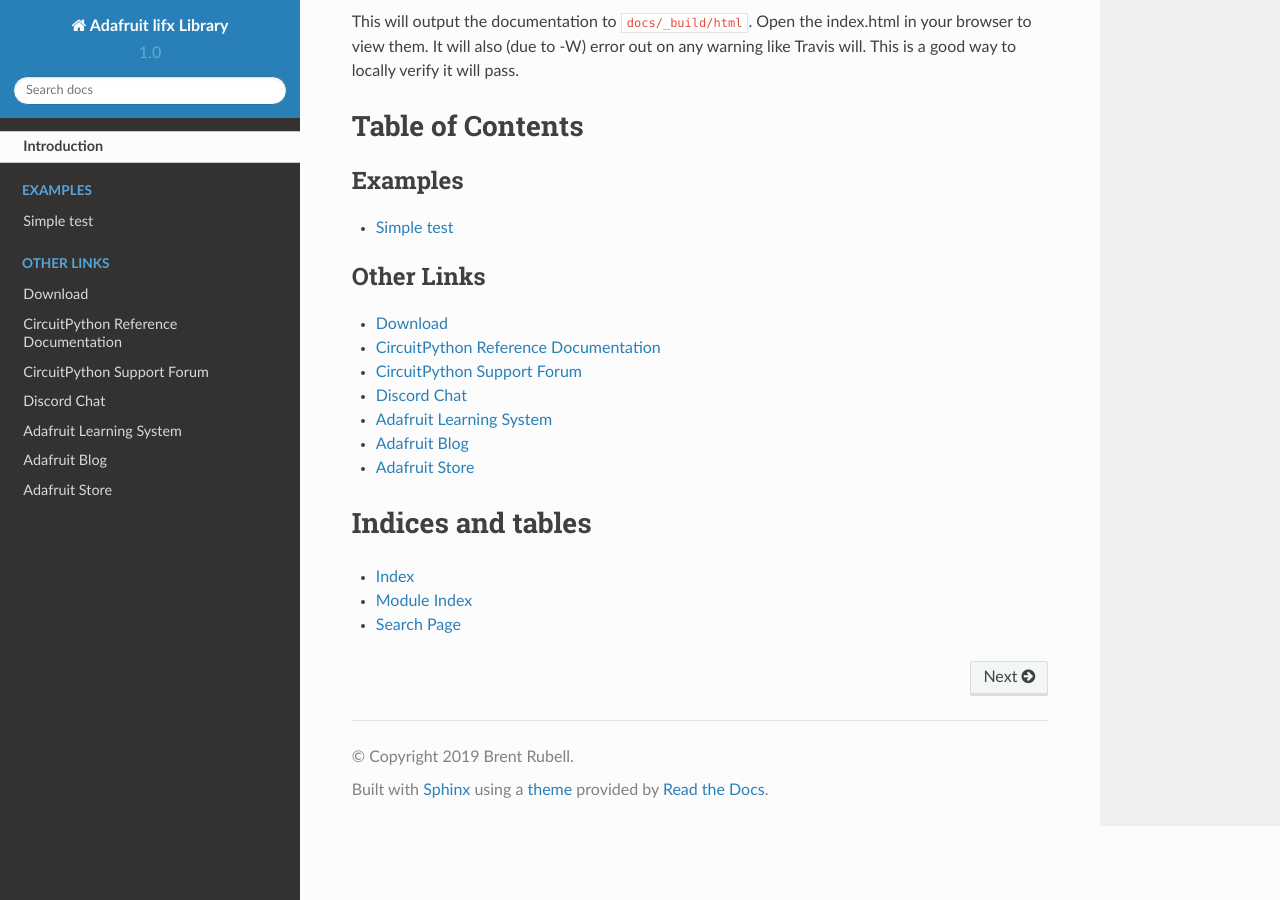
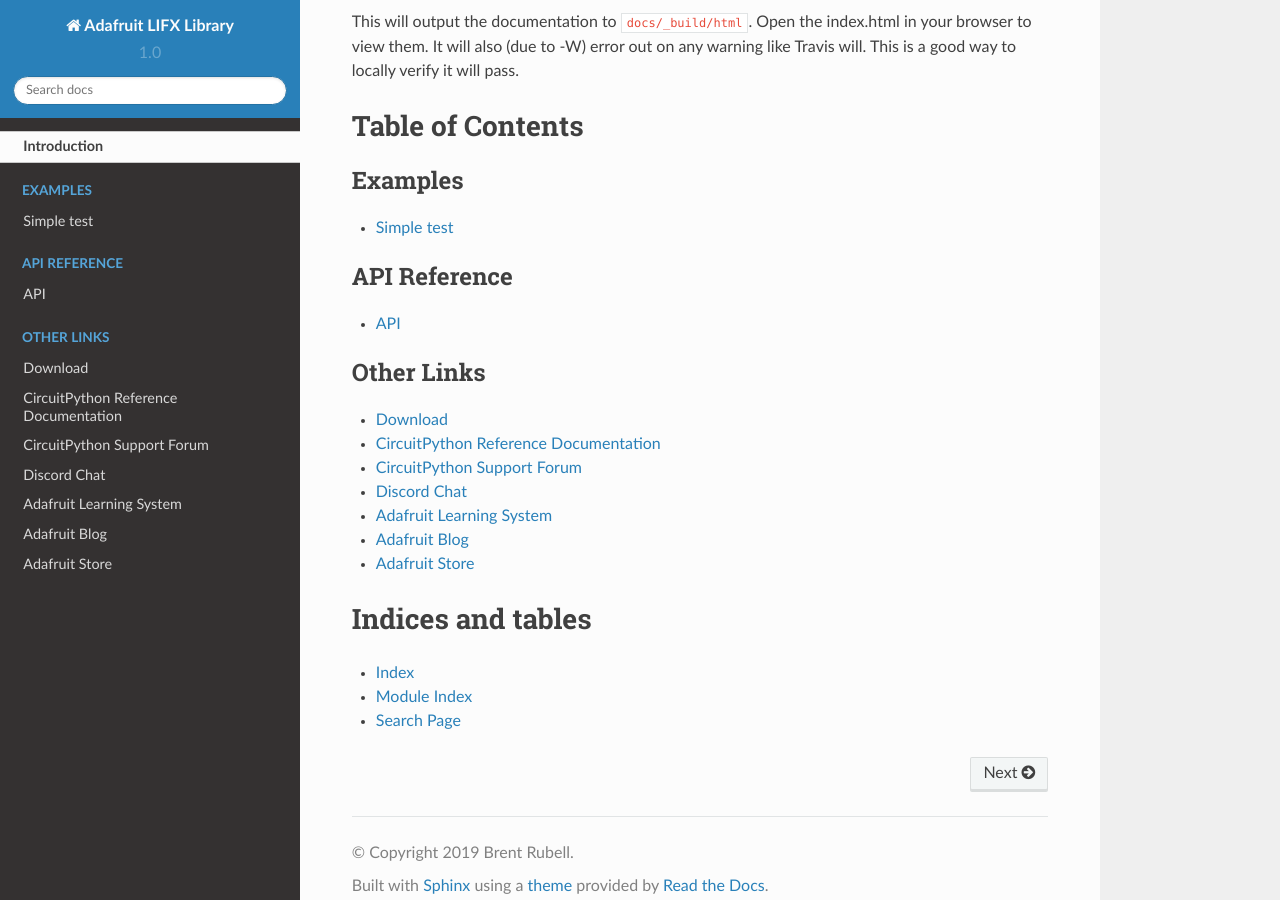
Before and after one commit to brentru/Adafruit_CircuitPython_LIFX_API, a Sphinx documentation site: the page built from docs/index.rst, in a window 1280 px wide and 900 px high, scrolled down 2666 px. Built offline with Sphinx 7.4.7 and the Read the Docs theme 2.0.0, drawn with Linux system fonts in a browser that asks for light colours.

Commit message:
add updated docu

```diff
--- a/docs/api.rst
+++ b/docs/api.rst
@@ -1,4 +1,5 @@
-
+API
+------------
 .. If you created a package, create one automodule per module in the package.
 
 .. If your library file(s) are nested in a directory (e.g. /adafruit_foo/foo.py)
--- a/docs/conf.py
+++ b/docs/conf.py
@@ -16,12 +16,6 @@
     'sphinx.ext.todo',
 ]
 
-# TODO: Please Read!
-# Uncomment the below if you use native CircuitPython modules such as
-# digitalio, micropython and busio. List the modules you use. Without it, the
-# autodoc module docs will fail to generate with a warning.
-# autodoc_mock_imports = ["digitalio", "busio"]
-
 
 intersphinx_mapping = {'python': ('https://docs.python.org/3.4', None),'CircuitPython': ('https://circuitpython.readthedocs.io/en/latest/', None)}
 
@@ -34,7 +28,7 @@
 master_doc = 'index'
 
 # General information about the project.
-project = u'Adafruit lifx Library'
+project = u'Adafruit LIFX Library'
 copyright = u'2019 Brent Rubell'
 author = u'Brent Rubell'
 
--- a/docs/index.rst
+++ b/docs/index.rst
@@ -23,14 +23,10 @@
 .. toctree::
     :caption: Tutorials
 
-.. todo:: Add any Learn guide links here. If there are none, then simply delete this todo and leave
-    the toctree above for use later.
 
 .. toctree::
     :caption: Related Products
 
-.. todo:: Add any product links here. If there are none, then simply delete this todo and leave
-    the toctree above for use later.
 
 .. toctree::
     :caption: Other Links
```
